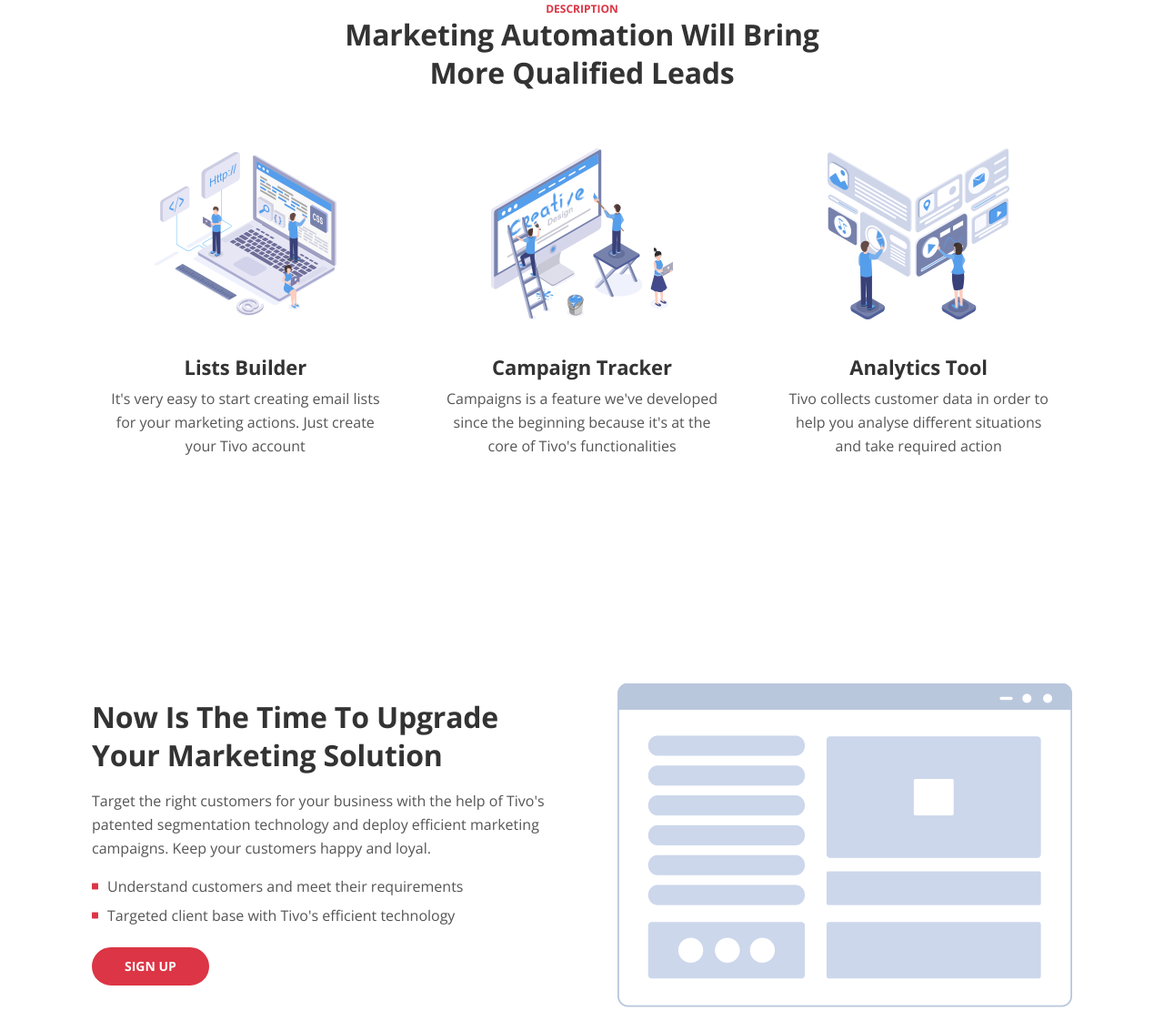
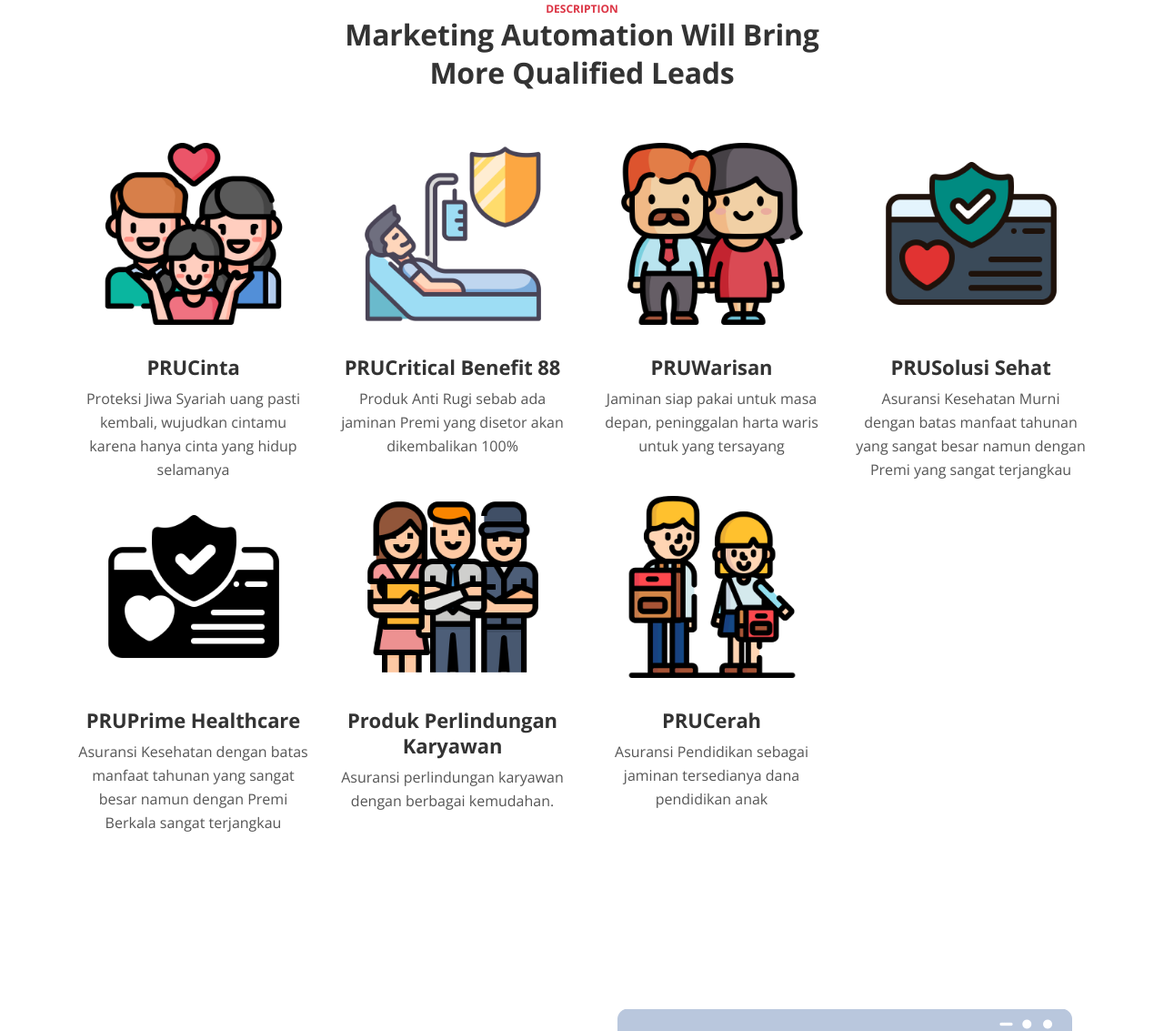
Before and after one commit to Margaretha05/prudent-web-v1, a plain HTML site: page index.html in a window 1280 px wide. Shown: the part 826-1959 px from the top of the page at 91% size. Drawn offline with nearby package versions, Linux system fonts and the light colour scheme.

Commit message:
add product images and description

```diff
--- a/index.html
+++ b/index.html
@@ -135,45 +135,91 @@
                 </div> <!-- end of col -->
             </div> <!-- end of row -->
             <div class="row">
-                <div class="col-lg-12">
-
+                <!-- <div class=""> -->
                     <!-- Card -->
-                    <div class="card">
+                    <div class=" col-lg-3">
                         <div class="card-image">
-                            <img class="img-fluid" src="images/description-1.png" alt="alternative">
+                            <img class="img-fluid" src="images/products/prucinta.png" alt="alternative">
                         </div>
                         <div class="card-body">
-                            <h4 class="card-title">Lists Builder</h4>
-                            <p>It's very easy to start creating email lists for your marketing actions. Just create your Tivo account</p>
+                            <h4 class="card-title">PRUCinta</h4>
+                            <p>Proteksi Jiwa Syariah uang pasti kembali, wujudkan cintamu karena hanya cinta yang hidup selamanya</p>
                         </div>
                     </div>
                     <!-- end of card -->
 
                     <!-- Card -->
-                    <div class="card">
+                    <div class=" col-lg-3">
                         <div class="card-image">
-                            <img class="img-fluid" src="images/description-2.png" alt="alternative">
+                            <img class="img-fluid" src="images/products/pcb.png" alt="alternative">
                         </div>
                         <div class="card-body">
-                            <h4 class="card-title">Campaign Tracker</h4>
-                            <p>Campaigns is a feature we've developed since the beginning because it's at the core of Tivo's functionalities</p>
+                            <h4 class="card-title">PRUCritical Benefit 88</h4>
+                            <p>Produk Anti Rugi sebab ada jaminan Premi yang disetor akan dikembalikan 100%</p>
                         </div>
                     </div>
                     <!-- end of card -->
 
                     <!-- Card -->
-                    <div class="card">
+                    <div class=" col-lg-3">
                         <div class="card-image">
-                            <img class="img-fluid" src="images/description-3.png" alt="alternative">
+                            <img class="img-fluid" src="images/products/pruwarisan.png" alt="alternative">
                         </div>
                         <div class="card-body">
-                            <h4 class="card-title">Analytics Tool</h4>
-                            <p>Tivo collects customer data in order to help you analyse different situations and take required action</p>
+                            <h4 class="card-title">PRUWarisan</h4>
+                            <p>Jaminan siap pakai untuk masa depan, peninggalan harta waris untuk yang tersayang</p>
                         </div>
                     </div>
                     <!-- end of card -->
 
-                </div> <!-- end of col -->
+                    <!-- Card -->
+                    <div class=" col-lg-3">
+                        <div class="card-image">
+                            <img class="img-fluid" src="images/products/prusolusi.png" alt="alternative">
+                        </div>
+                        <div class="card-body">
+                            <h4 class="card-title">PRUSolusi Sehat</h4>
+                            <p>Asuransi Kesehatan Murni dengan batas manfaat tahunan yang sangat besar namun dengan Premi yang sangat terjangkau</p>
+                        </div>
+                    </div>
+                    <!-- end of card -->
+
+                    <!-- Card -->
+                    <div class=" col-lg-3">
+                        <div class="card-image">
+                            <img class="img-fluid" src="images/products/healthcare.png" alt="alternative">
+                        </div>
+                        <div class="card-body">
+                            <h4 class="card-title">PRUPrime Healthcare</h4>
+                            <p>Asuransi Kesehatan dengan batas manfaat tahunan yang sangat besar namun dengan Premi Berkala sangat terjangkau</p>
+                        </div>
+                    </div>
+                    <!-- end of card -->
+
+                    <!-- Card -->
+                    <div class=" col-lg-3">
+                        <div class="card-image">
+                            <img class="img-fluid" src="images/products/pruwork.png" alt="alternative">
+                        </div>
+                        <div class="card-body">
+                            <h4 class="card-title">Produk Perlindungan Karyawan</h4>
+                            <p>Asuransi perlindungan karyawan dengan berbagai kemudahan.</p>
+                        </div>
+                    </div>
+                    <!-- end of card -->
+
+                    <!-- Card -->
+                    <div class=" col-lg-3">
+                        <div class="card-image">
+                            <img class="img-fluid" src="images/products/prucerah.png" alt="alternative">
+                        </div>
+                        <div class="card-body">
+                            <h4 class="card-title">PRUCerah</h4>
+                            <p>Asuransi Pendidikan sebagai jaminan tersedianya dana pendidikan anak</p>
+                        </div>
+                    </div>
+                    <!-- end of card -->
+                <!-- </div> end of col -->
             </div> <!-- end of row -->
         </div> <!-- end of container -->
     </div> <!-- end of cards-1 -->
```
Also changed, not shown: images/products/healthcare.png (added), images/products/pcb.png (added), images/products/prucerah.png (added), images/products/prucinta.png (added), images/products/prusolusi.png (added), images/products/pruwarisan.png (added), images/products/pruwork.png (added).
